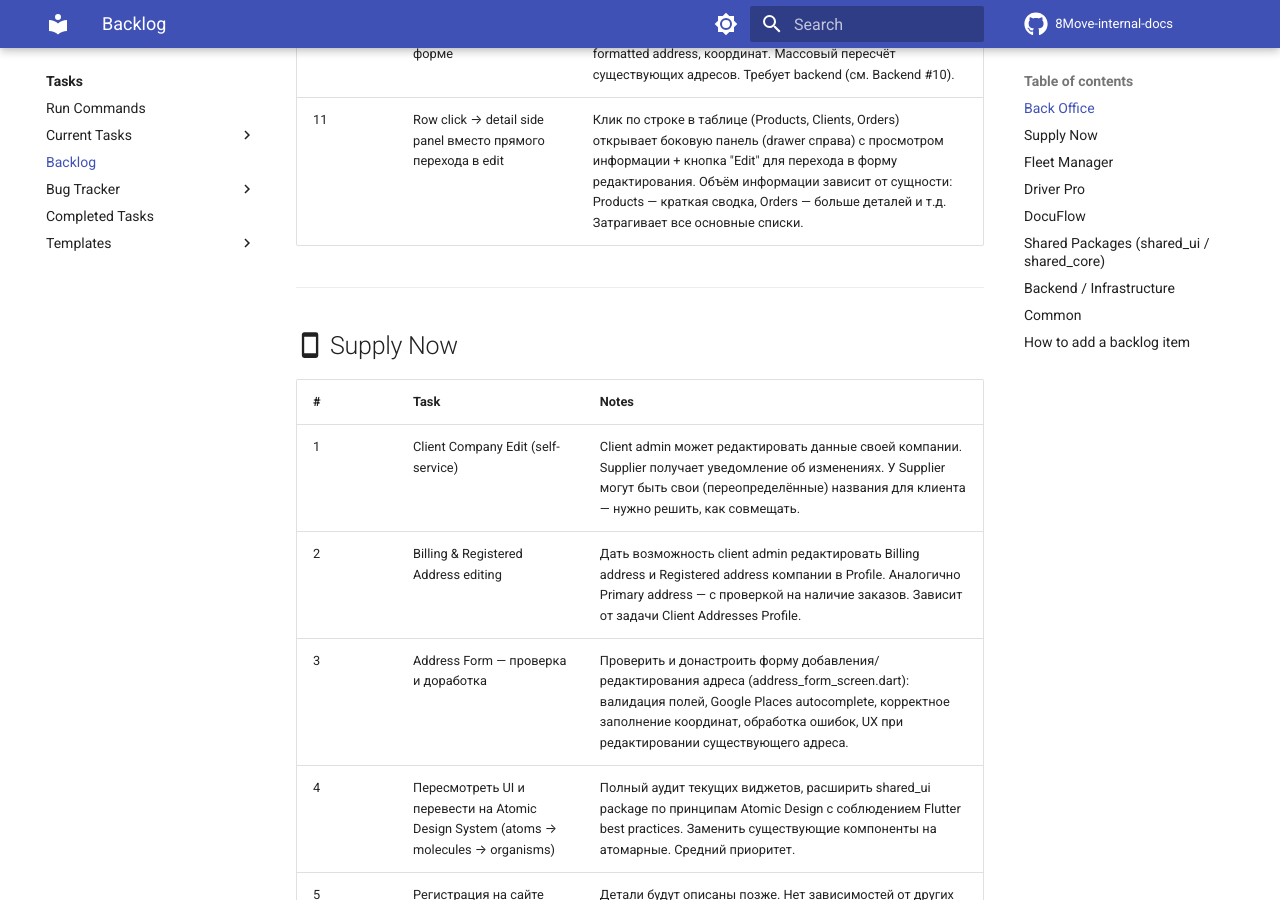
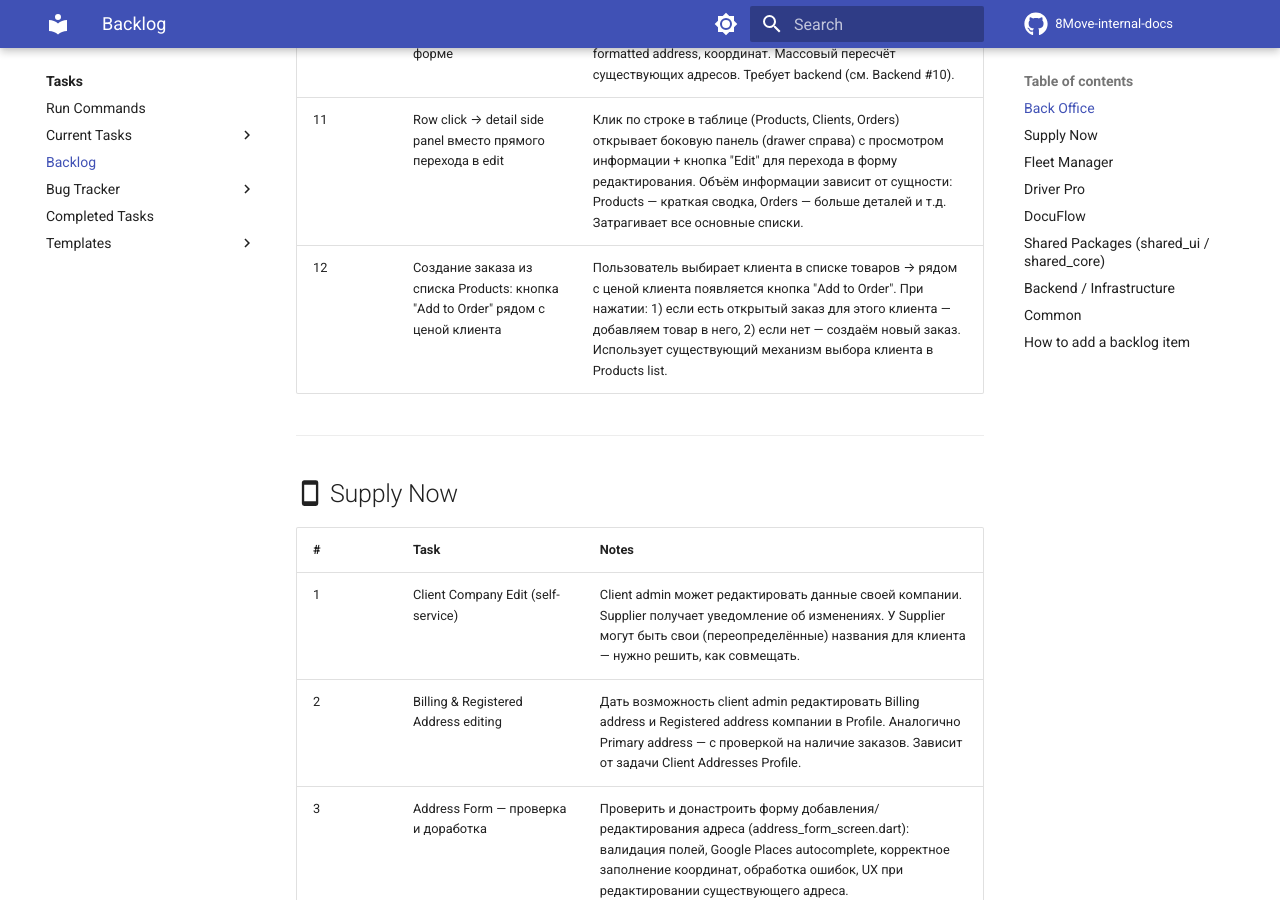
Before and after one commit to MaxShytov/8Move-internal-docs, an MkDocs documentation site: the page built from docs/tasks/backlog.md, in a window 1280 px wide and 900 px high, scrolled down 1860 px. Built offline with MkDocs 1.6.1 and Material for MkDocs 9.7.7, drawn with Linux system fonts in a browser that asks for light colours; comment, search, counter and statistics services are not loaded.

Commit message:
backlog: add 'Add to Order' from Products list (Back Office #12)
Co-Authored-By: Claude Opus 4.6 <noreply@anthropic.com>

```diff
--- a/docs/tasks/backlog.md
+++ b/docs/tasks/backlog.md
@@ -22,6 +22,7 @@ Ideas and planned tasks that are not yet in active development. When a task move
 | 9 | Supplier default currency: добавить выбор валюты поставщика в Settings | UI для выбора валюты в настройках поставщика. Валюта должна использоваться по умолчанию при создании цен, заказов, инвойсов. Требует backend-задачу (см. Backend #9). |
 | 10 | Address geocoding & normalization: кнопка пересчёта адреса в форме | Кнопка "Пересчитать адрес" в форме адреса клиента/поставщика — по введённым данным через Google Maps Geocoding API автозаполнение city, canton, postal code, formatted address, координат. Массовый пересчёт существующих адресов. Требует backend (см. Backend #10). |
 | 11 | Row click → detail side panel вместо прямого перехода в edit | Клик по строке в таблице (Products, Clients, Orders) открывает боковую панель (drawer справа) с просмотром информации + кнопка "Edit" для перехода в форму редактирования. Объём информации зависит от сущности: Products — краткая сводка, Orders — больше деталей и т.д. Затрагивает все основные списки. |
+| 12 | Создание заказа из списка Products: кнопка "Add to Order" рядом с ценой клиента | Пользователь выбирает клиента в списке товаров → рядом с ценой клиента появляется кнопка "Add to Order". При нажатии: 1) если есть открытый заказ для этого клиента — добавляем товар в него, 2) если нет — создаём новый заказ. Использует существующий механизм выбора клиента в Products list. |
 
 ---
 
```
